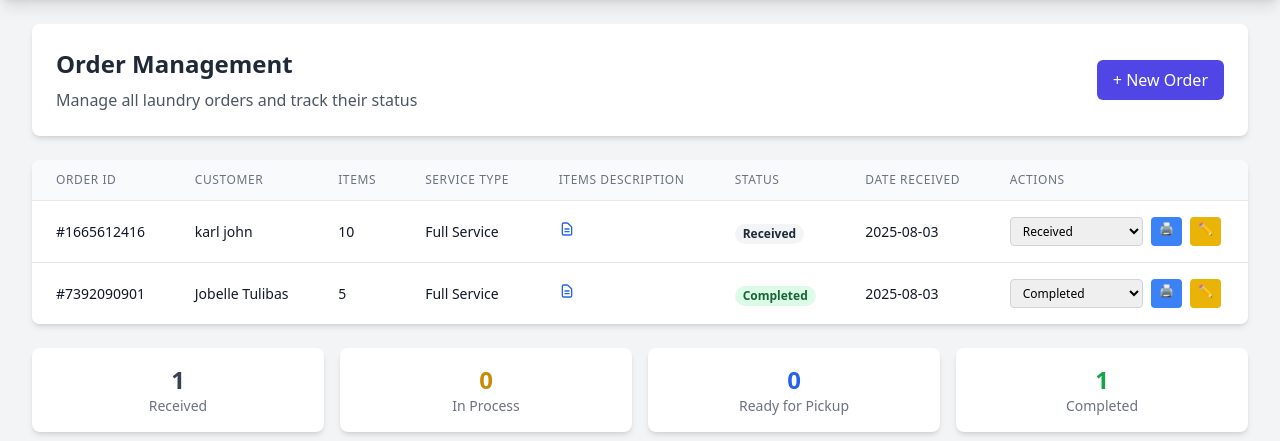
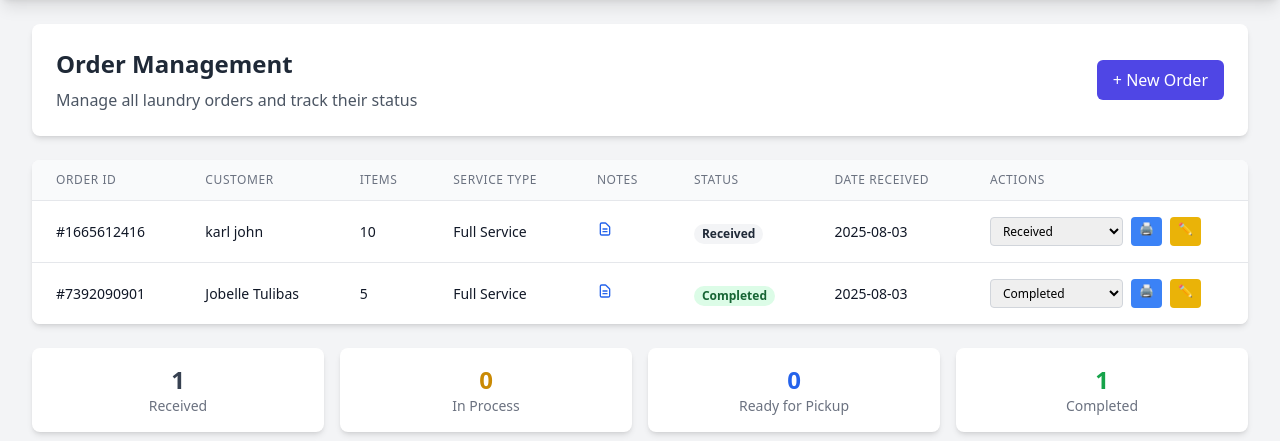
Before and after one commit to ryuchi311/app-laundry, a Flask app: page /order/list in a window 1280 px wide. Shown: the part 60-501 px from the top of the page. Run offline with Flask 3, Linux system fonts and the light colour scheme; a user stored in the database is signed in; data comes from the database, SQL or seed files in the repository; some libraries are stand-ins or nearby versions.

Commit message:
Refactor notes terminology in order forms and modals for consistency

```diff
--- a/app/templates/order_add.html
+++ b/app/templates/order_add.html
@@ -58,7 +58,7 @@
                 <!-- Notes/Description -->
                 <div>
                     <label for="notes" class="block text-sm font-medium text-gray-700 mb-2">
-                        Items Description / Notes
+                        Notes
                     </label>
                     <textarea id="notes" name="notes" rows="4"
                               class="w-full px-3 py-2 border border-gray-300 rounded-md focus:outline-none focus:ring-2 focus:ring-indigo-500 focus:border-indigo-500"
--- a/app/templates/order_edit.html
+++ b/app/templates/order_edit.html
@@ -66,7 +66,7 @@
                 <!-- Notes/Description -->
                 <div>
                     <label for="notes" class="block text-sm font-medium text-gray-700 mb-2">
-                        Items Description / Notes
+                        Notes
                     </label>
                     <textarea id="notes" name="notes" rows="4"
                               class="w-full px-3 py-2 border border-gray-300 rounded-md focus:outline-none focus:ring-2 focus:ring-indigo-500 focus:border-indigo-500"
--- a/app/templates/order_list.html
+++ b/app/templates/order_list.html
@@ -37,7 +37,7 @@
                             Service Type
                         </th>
                         <th class="px-6 py-3 text-left text-xs font-medium text-gray-500 uppercase tracking-wider">
-                            Items Description
+                            Notes
                         </th>
                         <th class="px-6 py-3 text-left text-xs font-medium text-gray-500 uppercase tracking-wider">
                             Status
@@ -69,7 +69,7 @@
                             {% if order.notes %}
                             <button data-order-id="{{ order.order_id }}" data-notes="{{ order.notes }}"
                                     class="notes-btn text-blue-600 hover:text-blue-800 cursor-pointer"
-                                    title="View item description">
+                                    title="View notes">
                                 <svg class="w-4 h-4" fill="none" stroke="currentColor" viewBox="0 0 24 24">
                                     <path stroke-linecap="round" stroke-linejoin="round" stroke-width="2"
                                           d="M9 12h6m-6 4h6m2 5H7a2 2 0 01-2-2V5a2 2 0 012-2h5.586a1 1 0 01.707.293l5.414 5.414a1 1 0 01.293.707V19a2 2 0 01-2 2z"></path>
@@ -165,7 +165,7 @@
     <div class="relative top-20 mx-auto p-5 border w-96 shadow-lg rounded-md bg-white">
         <div class="mt-3">
             <div class="flex items-center justify-between mb-4">
-                <h3 class="text-lg font-medium text-gray-900">Order Items Description</h3>
+                <h3 class="text-lg font-medium text-gray-900">Order Notes</h3>
                 <button onclick="closeNotesModal()" class="text-gray-400 hover:text-gray-600">
                     <svg class="w-6 h-6" fill="none" stroke="currentColor" viewBox="0 0 24 24">
                         <path stroke-linecap="round" stroke-linejoin="round" stroke-width="2" d="M6 18L18 6M6 6l12 12"></path>
```
